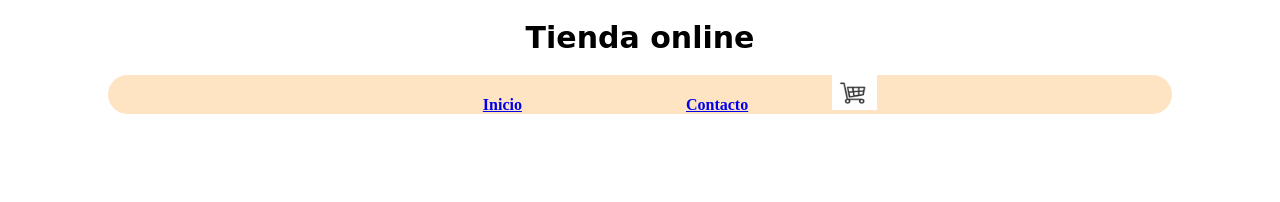
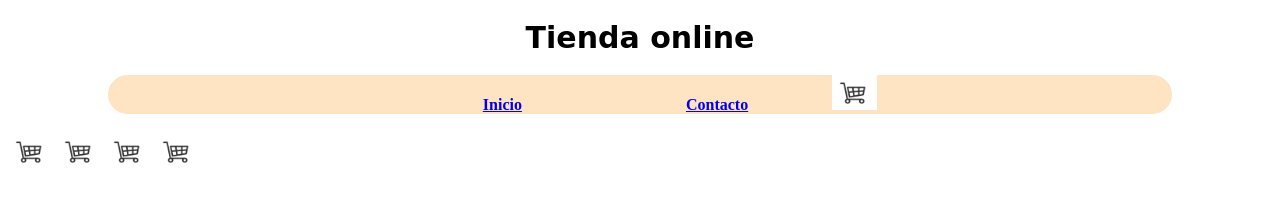
Before and after one commit to cdelgadoh/LTAW-Practicas, a plain HTML site: page P1/tienda.html in a window 1280 px wide. Drawn offline with Linux system fonts and the light colour scheme.

Commit message:
añadir logo producto

```diff
--- a/P1/tienda.html
+++ b/P1/tienda.html
@@ -14,11 +14,11 @@
             <a href="contacto.html"><b>Contacto</b></a>
             <img src="Imagenes/logoCarro.jpg" id="Logocarro" ></b></a>
         </div>
-        <!-- <div id="productos">
-            <a href="tartas.html"><img src="imagenes/logo-tarta.JPG" id="Logo-tarta"></a>
-            <a href="galletas.html"><img src="imagenes/logo-galleta.JPG" id="Logo-galleta"></a>
-            <a href="donuts.html"><img src="imagenes/logo-donuts.JPG" id="Logo-donuts"></a>
-            <a href="magdalenas.html"><img src="imagenes/logo-magdalena.JPG" id="Logo-magdalena"></a>
-        </div> -->
+        <div id="productos">
+            <img src="Imagenes/logoCarro.jpg" id="Logocarro"></a>
+            <img src="Imagenes/logoCarro.jpg" id="Logocarro"></a>
+            <img src="Imagenes/logoCarro.jpg" id="Logocarro"></a>
+            <img src="Imagenes/logoCarro.jpg" id="Logocarro"></a>
+        </div>
     </body>
 </html>
```
